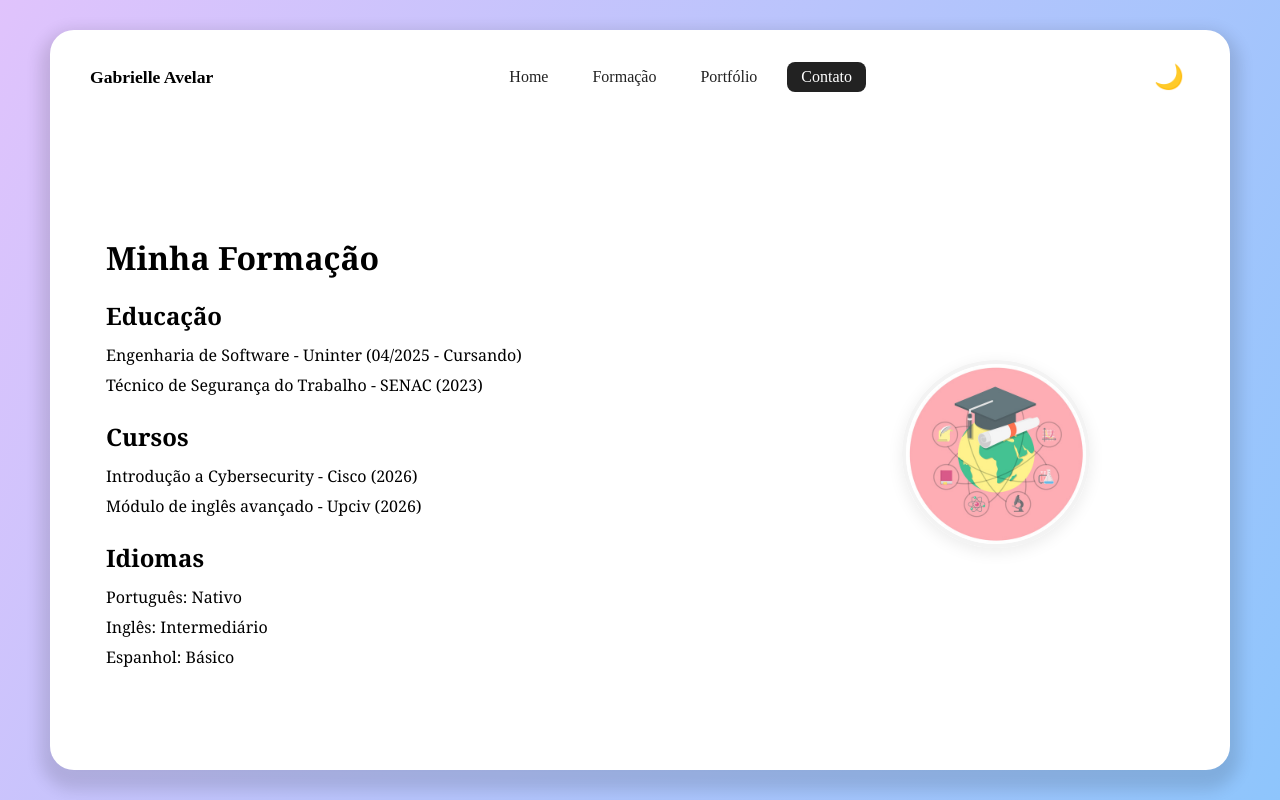
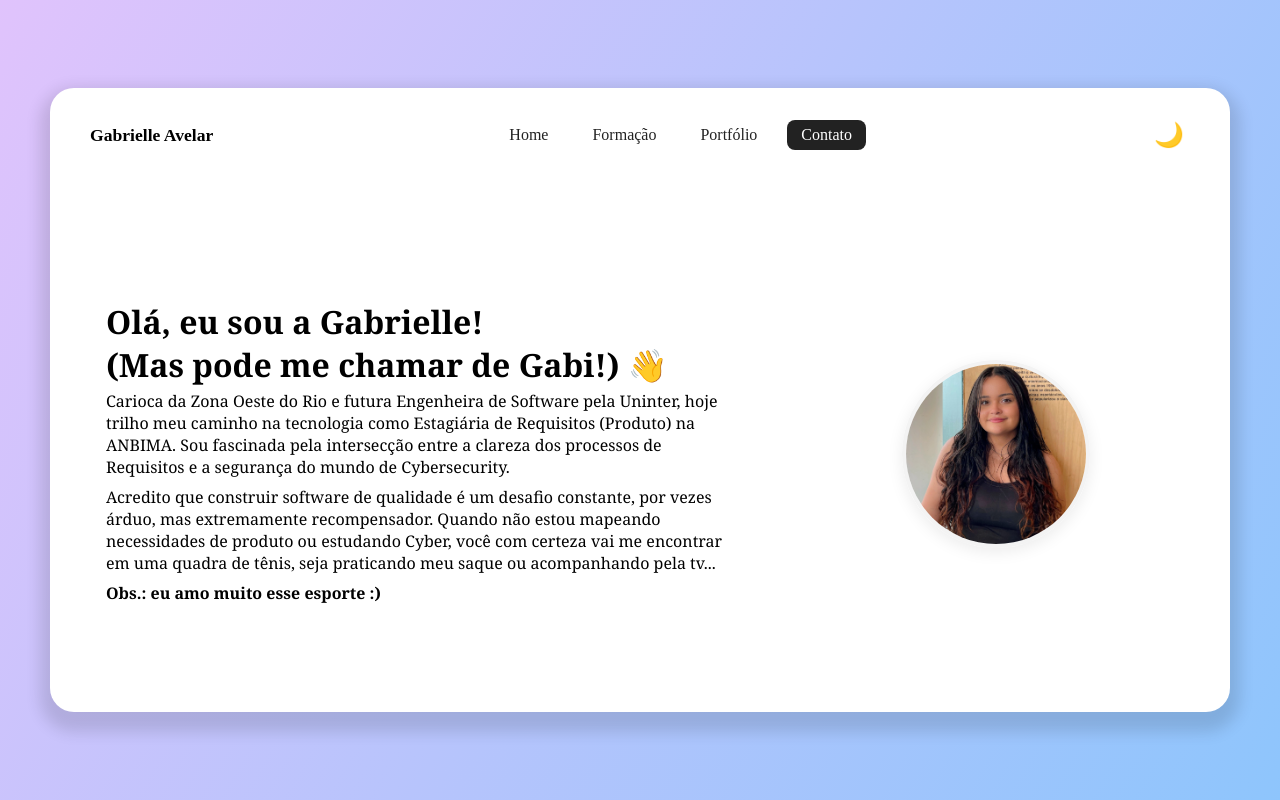
Before and after one commit to gabisavelar/Portfolio-Uninter-03-2026, a plain HTML site: page index.html in a window 1280 px wide. Drawn offline with Linux system fonts and the light colour scheme.

Commit message:
Nome do arquivo HTML foi alterado
Nome do arquivo HTML foi alterado para index

```diff
--- a/formacao.html
+++ b/index.html
@@ -3,7 +3,7 @@
 <head>
     <meta charset="UTF-8">
     <meta name="viewport" content="width=device-width, initial-scale=1.0">
-    <title>Formação - Gabrielle Avelar</title>
+    <title>Portfólio pessoal - Gabrielle Avelar</title>
     <link rel="stylesheet" href="css/style.css">
 </head>
 <body>
@@ -15,7 +15,7 @@
     <div class="header">
         <span class="nome">Gabrielle Avelar</span>
         <div class="links">
-            <a href="sobre.html">Home</a>
+            <a href="index.html">Home</a>
             <a href="formacao.html">Formação</a>
             <a href="portfolio.html">Portfólio</a>
             <a href="contato.html" class="contato">Contato</a>
@@ -24,26 +24,19 @@
         <button id="menu-toggle" class="menu-btn">☰</button>
     </div>
 
-    <!-- Seção principal com formação e imagem -->
+    <!-- Seção principal com apresentação e foto -->
     <div class="perfil-row">
         <div class="conteudo-perfil">
-            <h1>Minha Formação</h1>
+            <h1>Olá, eu sou a Gabrielle! <br> (Mas pode me chamar de Gabi!) &#128075;</h1>
 
-            <h2>Educação</h2>
-            <p>Engenharia de Software - Uninter (04/2025 - Cursando)</p>
-            <p>Técnico de Segurança do Trabalho - SENAC (2023)</p>
+            <p>Carioca da Zona Oeste do Rio e futura Engenheira de Software pela Uninter, hoje trilho meu caminho na tecnologia como Estagiária de Requisitos (Produto) na ANBIMA. Sou fascinada pela intersecção entre a clareza dos processos de Requisitos e a segurança do mundo de Cybersecurity.</p>
 
-            <h2>Cursos</h2>
-            <p>Introdução a Cybersecurity - Cisco (2026) </p>
-            <p>Módulo de inglês avançado - Upciv (2026)</p>
+            <p>Acredito que construir software de qualidade é um desafio constante, por vezes árduo, mas extremamente recompensador. Quando não estou mapeando necessidades de produto ou estudando Cyber, você com certeza vai me encontrar em uma quadra de tênis, seja praticando meu saque ou acompanhando pela tv...</p>
 
-            <h2>Idiomas</h2>
-            <p>Português: Nativo</p>
-            <p>Inglês: Intermediário</p>
-            <p>Espanhol: Básico</p>
+            <p><strong>Obs.: eu amo muito esse esporte :)</strong></p>
         </div>
         <div class="conteudo-perfil-imagem">
-            <img src="imagens/html/28071793-conceptual-illustration-of-international-academic-education-with-a-globe-graduation-cap-and-the.jpg" alt="Foto ilustrativa de educação e formação acadêmica">
+            <img src="imagens/html/1000002217.jpg" alt="Foto de perfil de Gabrielle Avelar">
         </div>
     </div>
 
```
Also changed, not shown: contato.html (+1 -1 lines), portfolio.html (+1 -1 lines).
